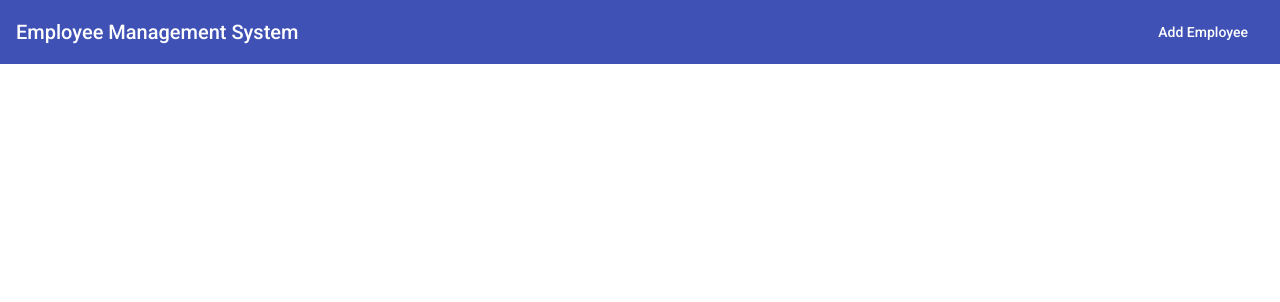
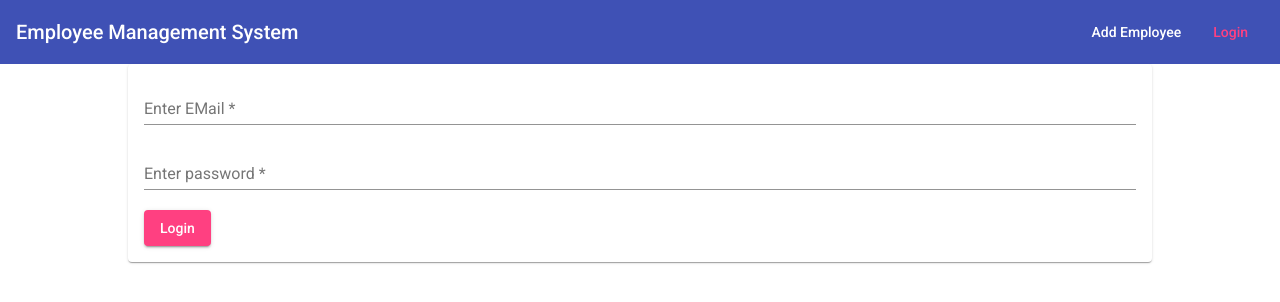
Before and after one commit to gourab-sinha/EMSystem, an Angular app in the folder frontend/: page /login in a window 1280 px wide. Before the commit this address led to /. Shown: the top 302 px of the page. Built offline with nearby package versions, Linux system fonts and the light colour scheme.

Commit message:
login handler added

```diff
--- a/frontend/src/app/app-routing.model.ts
+++ b/frontend/src/app/app-routing.model.ts
@@ -1,12 +1,14 @@
 import { NgModule } from "@angular/core";
 import { RouterModule, Routes } from "@angular/router";
+import { LoginComponent } from "./auth/login/login.component";
 import { EmployeeCreateComponent } from "./employee/employee-create/employee-create.component";
 import { EmployeeListComponent } from "./employee/employee-list/employee-list.component";
 
 const routes: Routes = [
     { path: '', component: EmployeeListComponent},
     { path: 'create', component: EmployeeCreateComponent},
-    { path: 'edit/:employeeId', component: EmployeeCreateComponent}
+    { path: 'edit/:employeeId', component: EmployeeCreateComponent},
+    { path: 'login', component: LoginComponent }
 
 ];
 @NgModule({
--- a/frontend/src/app/auth/login/login.component.css
+++ b/frontend/src/app/auth/login/login.component.css
@@ -0,0 +1,7 @@
+mat-form-field{
+    width: 100%;
+}
+
+mat-spinner {
+    margin: auto;
+}
--- a/frontend/src/app/auth/login/login.component.html
+++ b/frontend/src/app/auth/login/login.component.html
@@ -1 +1,17 @@
-<p>login works!</p>
+<mat-card>
+    <mat-spinner *ngIf="isLoading"></mat-spinner>
+    <form (submit)="onLogin(loginForm)" #loginForm="ngForm" *ngIf="!isLoading">
+        <mat-form-field>
+            <input name="email" placeholder="Enter EMail" ngModel type="email" matInput #emailInput="ngModel" required email>
+            <mat-error *ngIf="emailInput.invalid">Please enter email</mat-error>
+        </mat-form-field>
+        <br>
+
+        <mat-form-field>
+            <input name="password" type="password" placeholder="Enter password" ngModel matInput #passwordInput="ngModel" required>
+            <mat-error *ngIf="passwordInput.invalid">Please enter password</mat-error>
+        </mat-form-field>
+        <button type="submit" mat-raised-button color="accent" *ngIf="!isLoading">Login</button>
+
+    </form>
+</mat-card>
--- a/frontend/src/app/auth/login/login.component.ts
+++ b/frontend/src/app/auth/login/login.component.ts
@@ -1,4 +1,5 @@
 import { Component, OnInit } from '@angular/core';
+import { NgForm } from '@angular/forms';
 
 @Component({
   selector: 'app-login',
@@ -6,10 +7,14 @@ import { Component, OnInit } from '@angular/core';
   styleUrls: ['./login.component.css']
 })
 export class LoginComponent implements OnInit {
-
+  isLoading = false;
   constructor() { }
 
   ngOnInit(): void {
   }
 
+  onLogin(form: NgForm){
+    console.log(form.value);
+  }
+
 }
--- a/frontend/src/app/header/header.component.html
+++ b/frontend/src/app/header/header.component.html
@@ -2,6 +2,7 @@
     <span><a routerLink="/">Employee Management System</a></span>
     <span class="spacer"></span>
     <ul>
-        <li><a mat-button routerLink="/create" routerLinkActive="accent">Add Employee</a></li>
+        <li><a mat-button routerLink="/create" routerLinkActive="mat-accent">Add Employee</a></li>
+        <li><a mat-button routerLink="/login" routerLinkActive="mat-accent">Login</a></li>
     </ul>
 </mat-toolbar>
```
